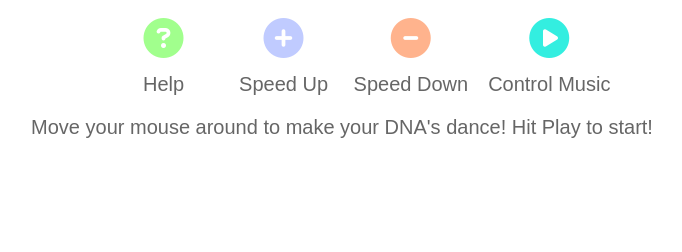
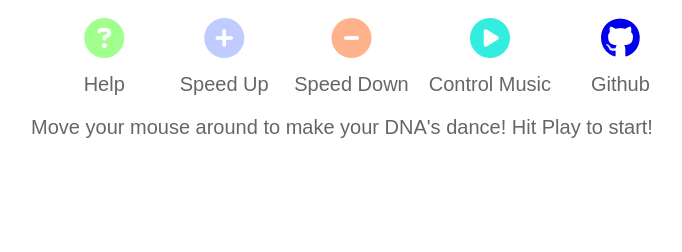
Before and after one commit to elifsezgin/DancingDNAs, a website: page index.html in a window 1280 px wide. Shown: the whole page, without its empty margins (298-980 px from the left). Drawn offline with nearby package versions, Linux system fonts and the light colour scheme.

Commit message:
add Github link

```diff
--- a/index.html
+++ b/index.html
@@ -5,7 +5,7 @@
     <title>DNA Puzzle</title>
     <link rel='stylesheet' href='style.css'/>
     <script src="https://ajax.googleapis.com/ajax/libs/jquery/2.2.4/jquery.min.js"></script>
-
+    <script src="assets/bundle.js"></script>
     <script src="./js/three.js"></script>
     <script src="js/Detector.js"></script>
     <script src="http://cdnjs.cloudflare.com/ajax/libs/dat-gui/0.5/dat.gui.min.js"></script>
@@ -31,6 +31,10 @@
           <li id="music-circle" ><i class="fa  fa-play-circle" aria-hidden="true"></i></li>
           <div class='modal' >Control Music</div>
         </div>
+        <div class="flex">
+          <li id="github" ><a href='https://github.com/elifsezgin/DancingDNAs' ><i class="fa fa-github" aria-hidden="true"></i></i></a></li>
+          <div class='modal' >Github</div>
+        </div>
 
       </ul>
       <div class='modal' >Move your mouse around to make your DNA's dance! Hit Play to start!</div>
--- a/package.json
+++ b/package.json
@@ -8,15 +8,15 @@
   },
   "repository": {
     "type": "git",
-    "url": "git+https://github.com/elifsezgin/DNApuzzle.git"
+    "url": "git+https://github.com/elifsezgin/DancingDNAs.git"
   },
   "keywords": [],
   "author": "",
   "license": "ISC",
   "bugs": {
-    "url": "https://github.com/elifsezgin/DNApuzzle/issues"
+    "url": "https://github.com/elifsezgin/DancingDNAs/issues"
   },
-  "homepage": "https://github.com/elifsezgin/DNApuzzle#readme",
+  "homepage": "https://github.com/elifsezgin/DancingDNAs#readme",
   "dependencies": {
     "babel-core": "^6.22.1",
     "babel-loader": "^6.2.10",
--- a/style.css
+++ b/style.css
@@ -54,6 +54,10 @@
   color: #33eee0;
 }
 
+#github {
+  color: #ff8da1;
+}
+
 #canvas {
   position: fixed;
   top: 5;
```
Also changed, not shown: docs/README.md, 1 other file.
